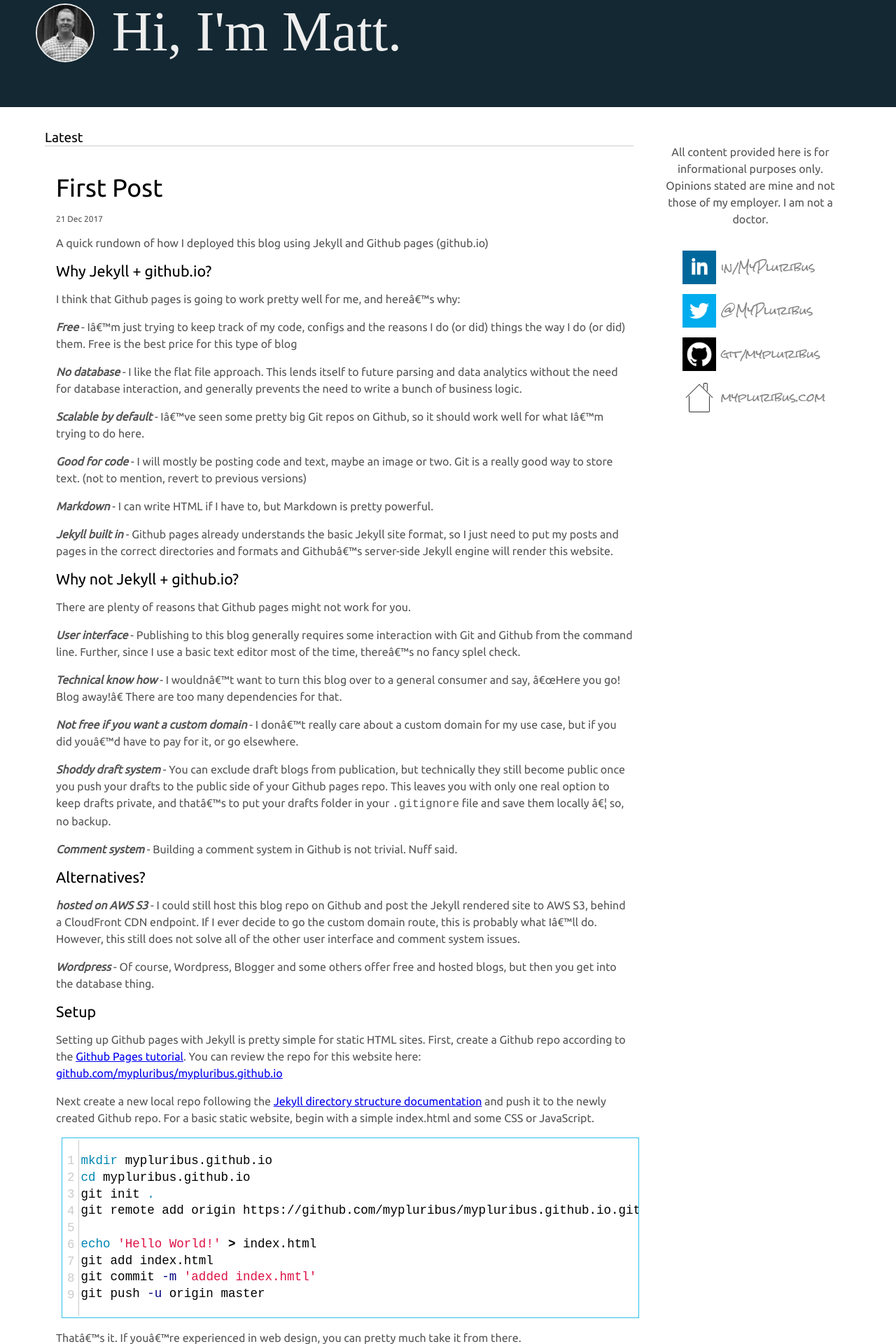
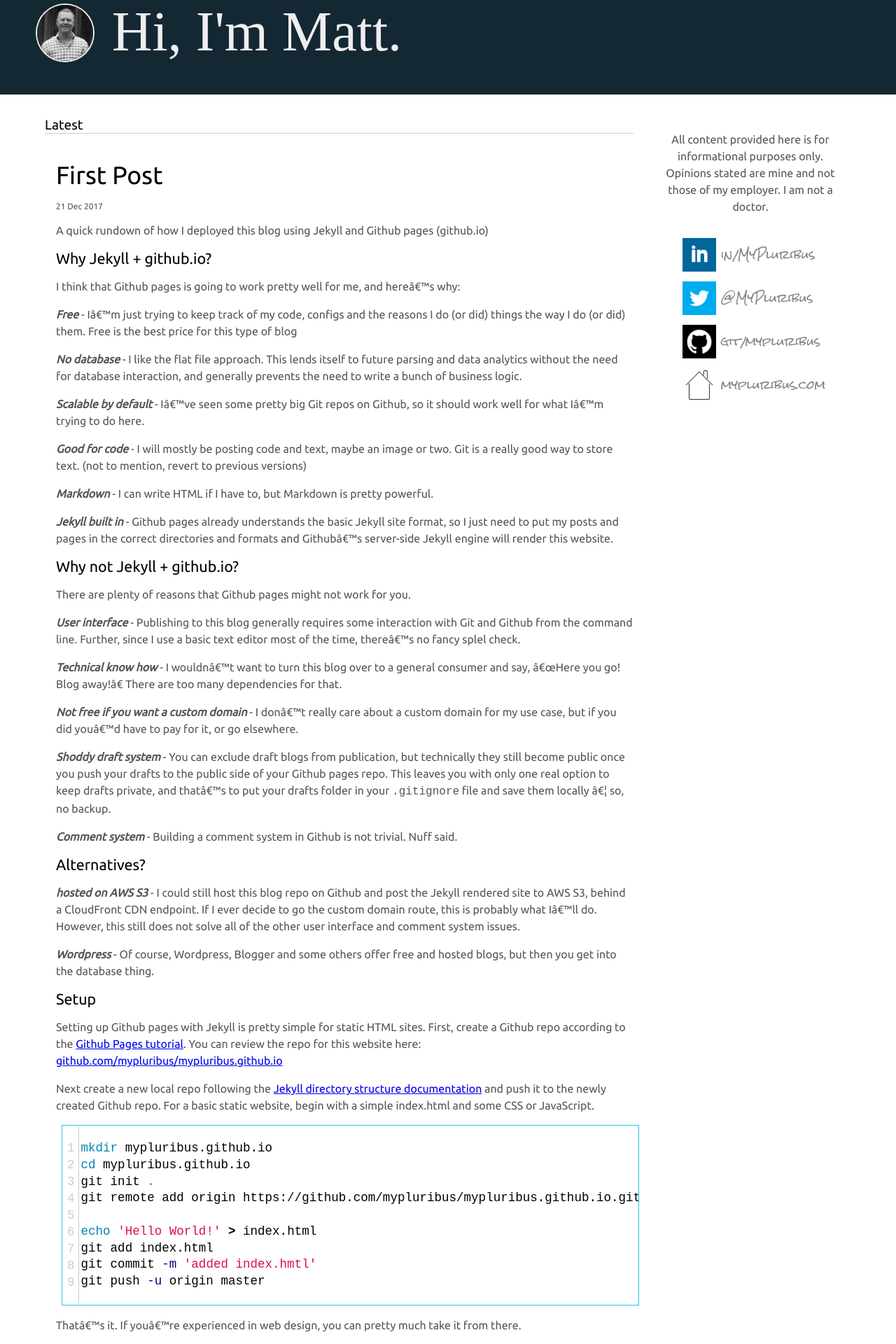
Before and after one commit to mypluribus/mypluribus.github.io, a Jekyll site: the page built from index.html, in a window 1280 px wide. Shown: the top 1920 px of the page at 70% size. Built offline with Jekyll 4.4.1, drawn with Linux system fonts in a browser that asks for light colours; some web fonts are replaced.

Commit message:
CSS tweak

```diff
--- a/css/layout.css
+++ b/css/layout.css
@@ -10,7 +10,7 @@
 }
 
 #wrapper #header {
-    height: 17%;
+    height: 15%;
 }
 
 #wrapper #content {
```
